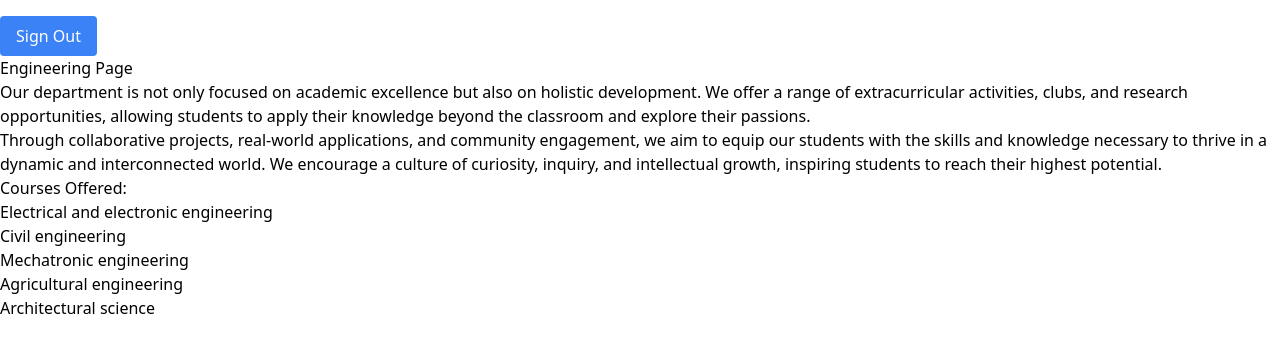
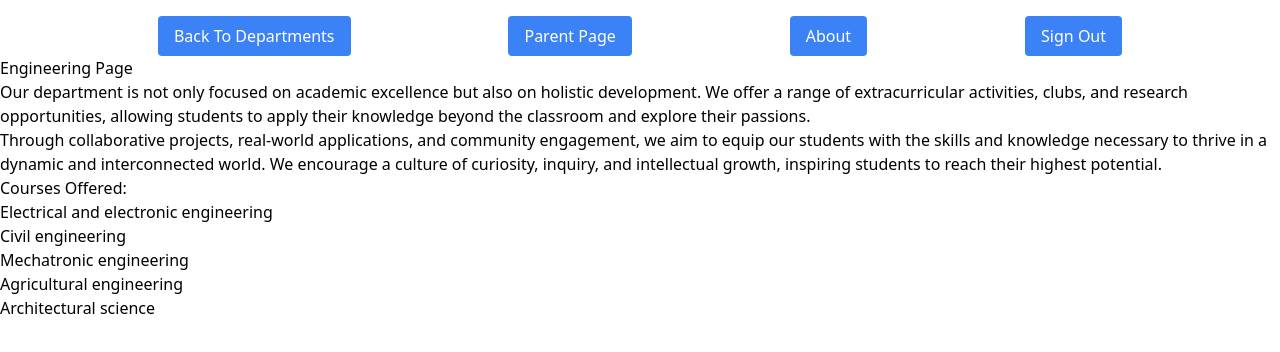
Before and after one commit to paul-nadola/Academic-Sphere-Capstone-project, a React (Create React App) app in the folder client/: page /engineering in a window 1280 px wide. Shown: the top 352 px of the page. Built offline with nearby package versions, Linux system fonts and the light colour scheme.

Commit message:
added page's navigation bars

```diff
--- a/client/src/Engineering.js
+++ b/client/src/Engineering.js
@@ -4,7 +4,35 @@ import { Link } from 'react-router-dom';
 function Engineering() {
   return (
     <div>
-        <button className="mt-4">
+      <div className="flex justify-evenly">
+            <button className='mt-4'>
+            <Link
+              to="/departments"
+              className="block bg-blue-500 text-white py-2 px-4 rounded hover:bg-blue-600 transition duration-300 text-center"
+            >
+              Back To Departments
+            </Link>
+            </button>
+
+            <button className='mt-4'>
+            <Link
+              to="/parents"
+              className="block bg-blue-500 text-white py-2 px-4 rounded hover:bg-blue-600 transition duration-300 text-center"
+            >
+              Parent Page
+            </Link>
+            </button>
+
+            <button className='mt-4'>
+            <Link
+              to="/about"
+              className="block bg-blue-500 text-white py-2 px-4 rounded hover:bg-blue-600 transition duration-300 text-center"
+            >
+              About
+            </Link>
+            </button>
+
+            <button className="mt-4">
             <Link
               to="/"
               className="block bg-blue-500 text-white py-2 px-4 rounded hover:bg-blue-600 transition duration-300 w-full text-center"
@@ -12,6 +40,8 @@ function Engineering() {
               Sign Out
             </Link>
           </button>
+          </div>
+
         <h1>Engineering Page</h1>
         <section>
         <p>Our department is not only focused on academic excellence but also on holistic development. We offer a range of extracurricular activities, clubs, and research opportunities, allowing students to apply their knowledge beyond the classroom and explore their passions.</p>
```
